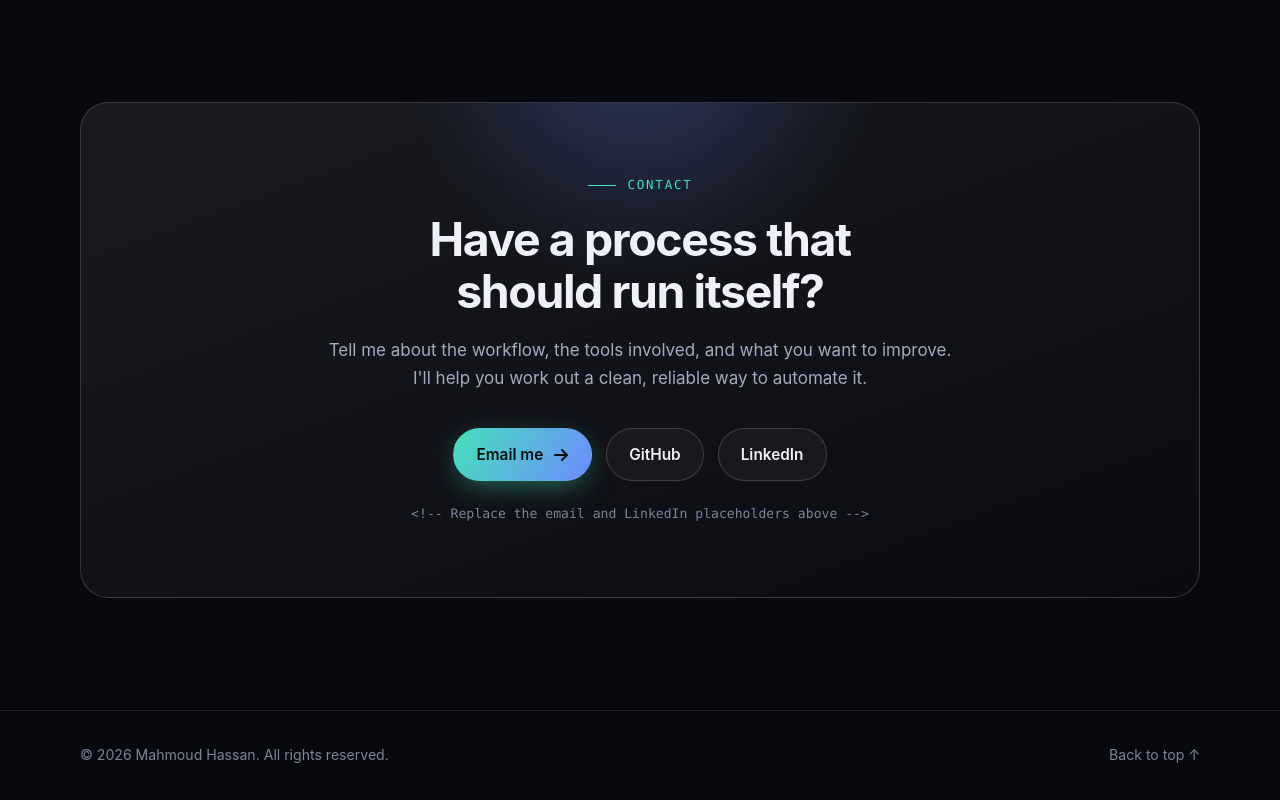
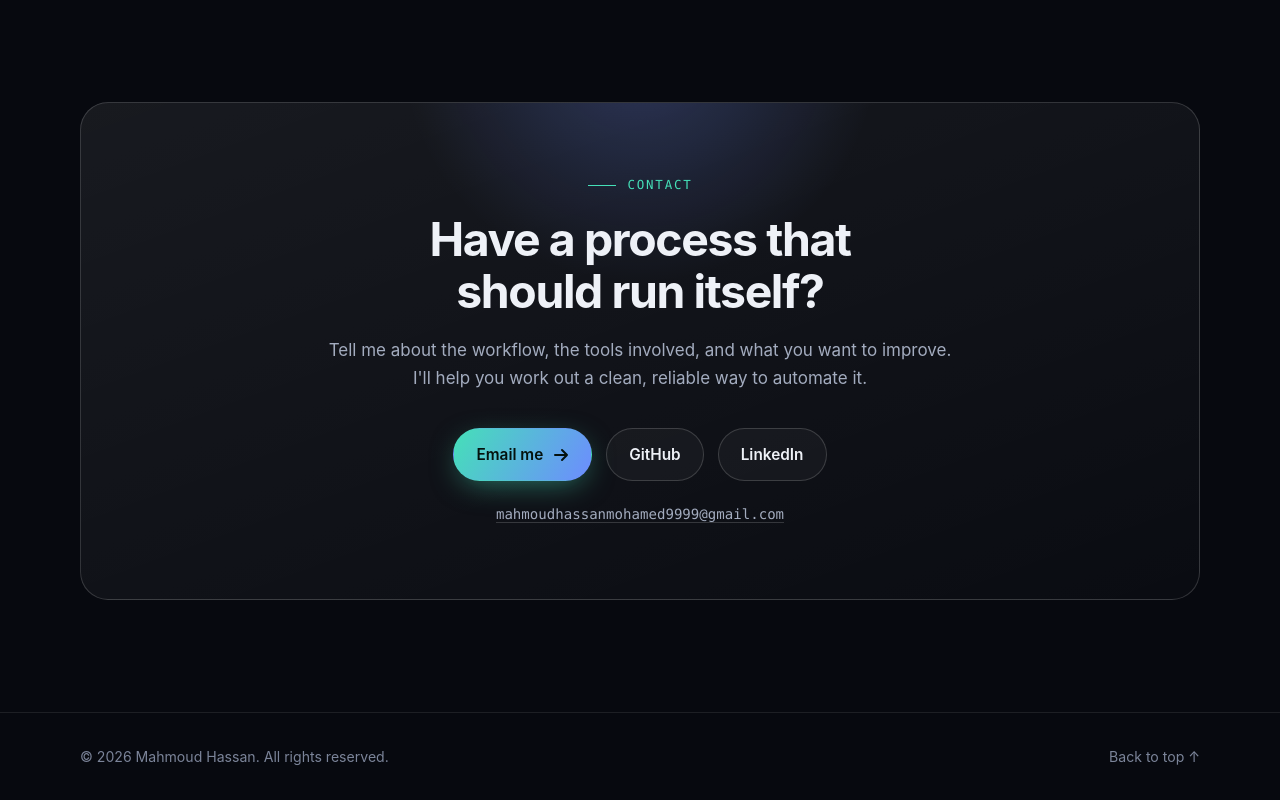
Before and after one commit to mahmoud-hassan-soliman/mahmoud-hassan-soliman.github.io, a plain HTML site: page index.html in a window 1280 px wide. Shown: the part 5129-5929 px from the top of the page. Drawn offline with Linux system fonts and the light colour scheme.

Commit message:
Update contact email and LinkedIn links in index.html

```diff
--- a/index.html
+++ b/index.html
@@ -190,7 +190,9 @@ h1{font-size:clamp(2.4rem,6vw,4.4rem);line-height:1.04;letter-spacing:-.04em;fon
 .cta h2{margin:0 auto;max-width:18ch}
 .cta .lead{margin-inline:auto}
 .contact-row{display:flex;flex-wrap:wrap;justify-content:center;gap:14px;margin-top:36px}
-.placeholder-note{margin-top:22px;font-size:.82rem;color:var(--dim);font-family:var(--mono)}
+.mail-line{margin-top:22px;font-size:.88rem;color:var(--dim);font-family:var(--mono);overflow-wrap:anywhere}
+.mail-line a{color:var(--muted);border-bottom:1px solid var(--border-2);transition:color .2s,border-color .2s}
+.mail-line a:hover{color:var(--accent);border-color:var(--accent)}
 
 footer{border-top:1px solid var(--border);padding:32px 0;color:var(--dim);font-size:.88rem}
 .foot{display:flex;flex-wrap:wrap;justify-content:space-between;gap:14px}
@@ -465,11 +467,11 @@ footer{border-top:1px solid var(--border);padding:32px 0;color:var(--dim);font-s
         <h2 id="contact-h">Have a process that should run itself?</h2>
         <p class="lead">Tell me about the workflow, the tools involved, and what you want to improve. I'll help you work out a clean, reliable way to automate it.</p>
         <div class="contact-row">
-          <a class="btn primary" href="mailto:your-email@example.com">Email me <svg viewBox="0 0 16 16" fill="none" stroke="currentColor" stroke-width="2" stroke-linecap="round" stroke-linejoin="round" aria-hidden="true"><path d="M2 8h12M9 3l5 5-5 5"/></svg></a>
+          <a class="btn primary" href="mailto:mahmoudhassanmohamed9999@gmail.com">Email me <svg viewBox="0 0 16 16" fill="none" stroke="currentColor" stroke-width="2" stroke-linecap="round" stroke-linejoin="round" aria-hidden="true"><path d="M2 8h12M9 3l5 5-5 5"/></svg></a>
           <a class="btn" href="https://github.com/mahmoud-hassan-soliman" target="_blank" rel="noopener noreferrer">GitHub</a>
-          <a class="btn" href="https://www.linkedin.com/in/your-linkedin-handle" target="_blank" rel="noopener noreferrer">LinkedIn</a>
+          <a class="btn" href="https://www.linkedin.com/in/mahmoud-hassan-soliman/" target="_blank" rel="noopener noreferrer">LinkedIn</a>
         </div>
-        <p class="placeholder-note">&lt;!-- Replace the email and LinkedIn placeholders above --&gt;</p>
+        <p class="mail-line"><a href="mailto:mahmoudhassanmohamed9999@gmail.com">mahmoudhassanmohamed9999@gmail.com</a></p>
       </div>
     </div>
   </section>
```
